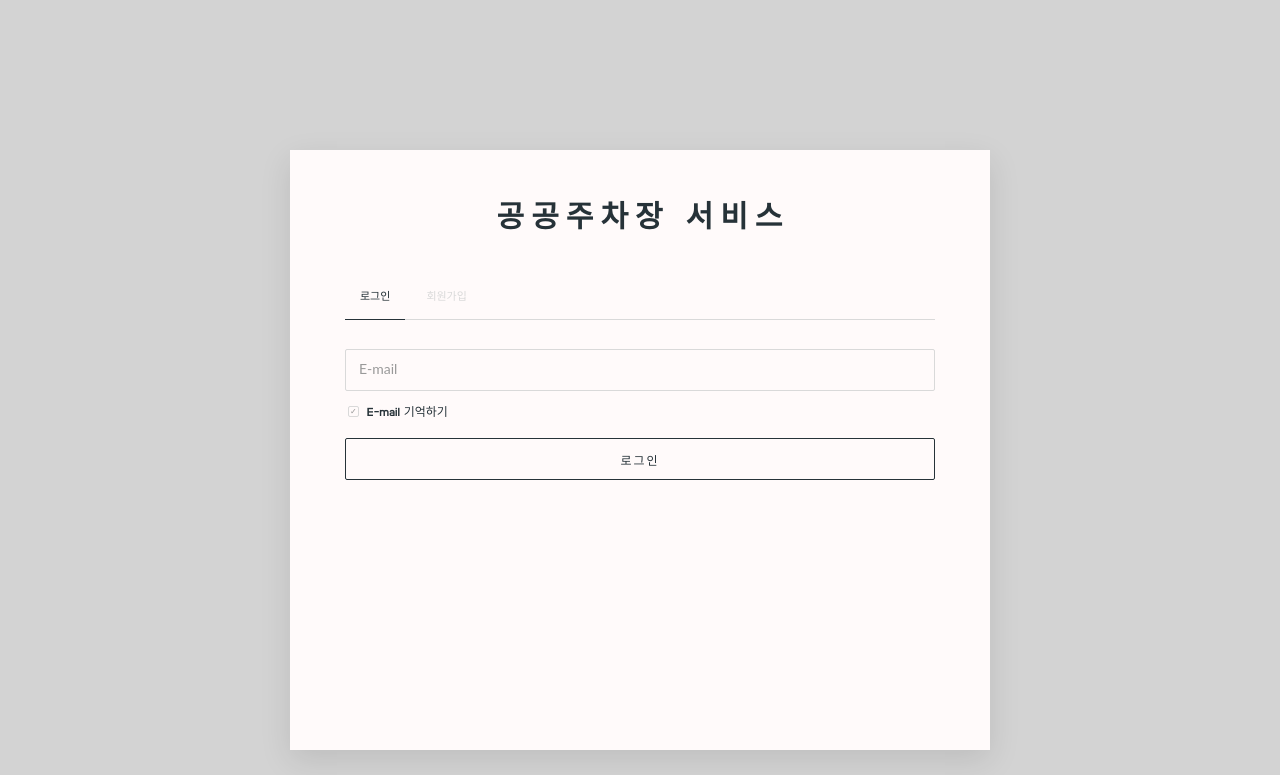
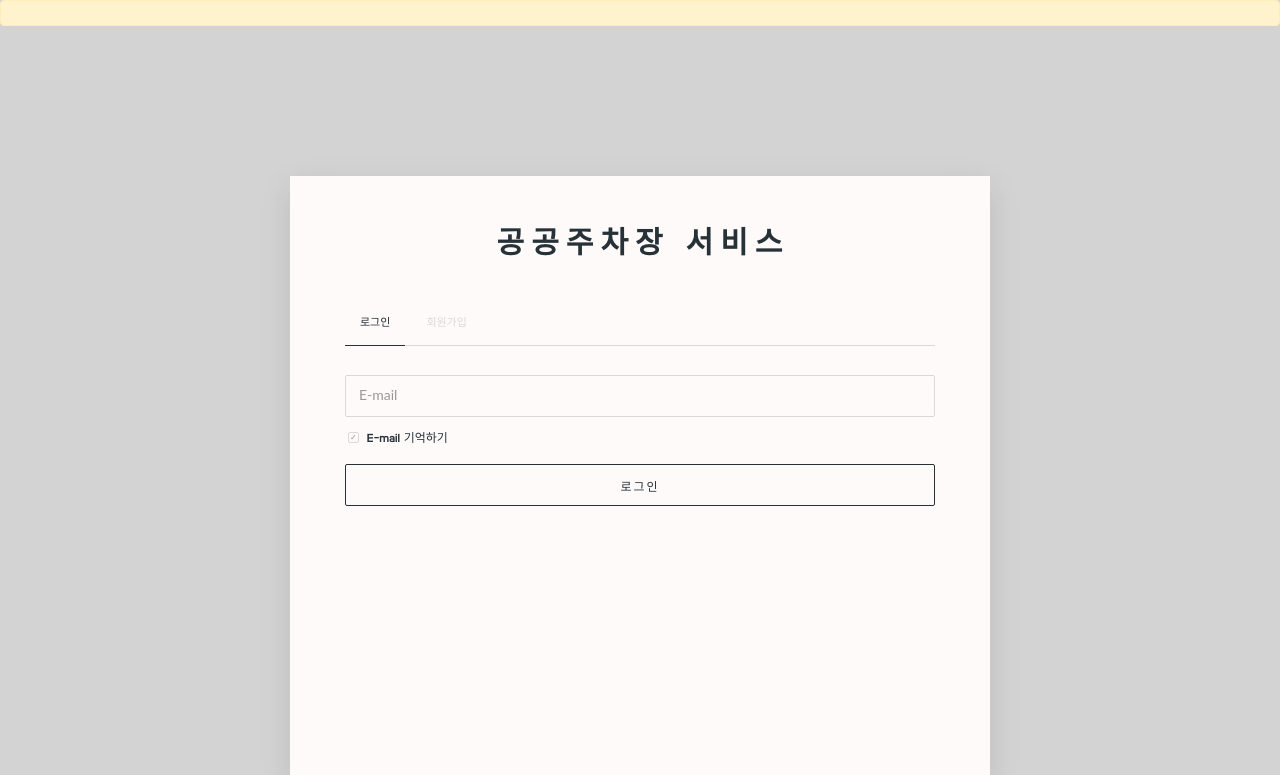
Before and after one commit to rjsdn31536/parking_free, a Flask app: template pyproject/templates/login/login.html in a window 1280 px wide. Shown: the top 775 px of the page. Run offline with Flask 2, Linux system fonts and the light colour scheme; the template is opened without the code that fills it: most values are stand-ins (such as "Sample title", 1, 10 or a date in 2020); some libraries are stand-ins or nearby versions.

Commit message:
flash 확인

```diff
--- a/pyproject/templates/login/login.html
+++ b/pyproject/templates/login/login.html
@@ -26,6 +26,10 @@
 </head>
 
 <body>
+  <div class = "alert alert-warning">
+    <button type="button" class="close" data-dismiss="alert">{{get_flashed_message()}}</button>
+
+  </div>
   <section class="container">
     <article class="half">
       <h1 style="font-size:30px">공공주차장 서비스</h1>
```
